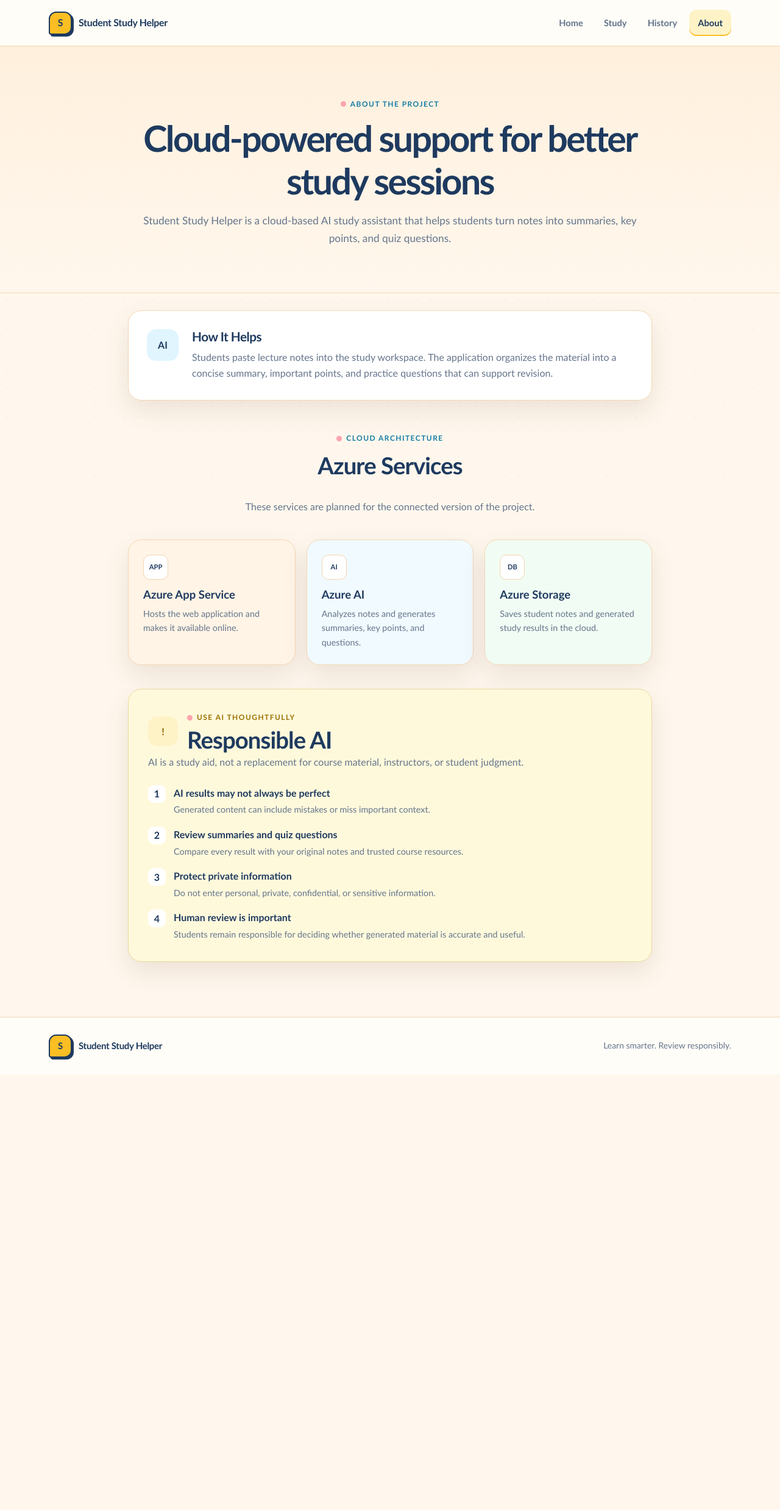
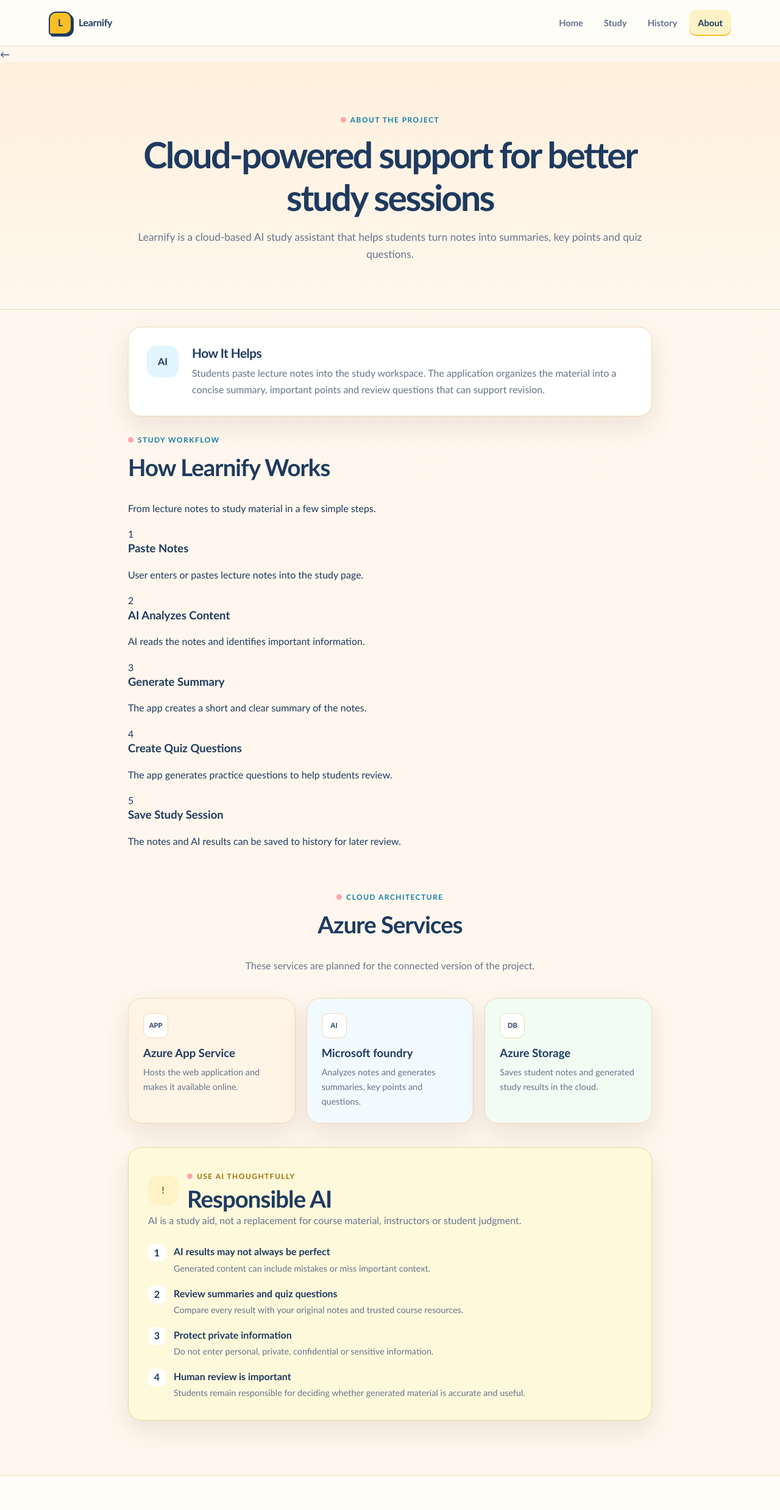
Before and after one commit to himanshi-2005/Learnify, a website: page public/about.html in a window 1280 px wide. Shown: the whole page at 61% size. Before the commit the page ends 1763 px from the top, so only its background shows below. Drawn offline with Linux system fonts and the light colour scheme.

Commit message:
Revise about.html for Learnify branding and content

```diff
--- a/public/about.html
+++ b/public/about.html
@@ -1,33 +1,237 @@
-<!DOCTYPE html>
+<!doctype html>
 <html lang="en">
   <head>
-  <meta charset="UTF-8"><meta name="viewport" content="width=device-width, initial-scale=1.0"><meta name="description" content="Learn about Student Study Helper, Azure services, and responsible AI.">
-  <title>Student Study Helper | About</title><link rel="stylesheet" href="style.css"><script src="script.js" defer></script>
+    <meta charset="UTF-8" />
+    <meta name="viewport" content="width=device-width, initial-scale=1.0" />
+
+    <meta
+      name="description"
+      content="Learn about Learnify, Azure services, and responsible AI."
+    />
+
+    <!-- Page title -->
+    <title>Learnify | About</title>
+
+    <link rel="stylesheet" href="style.css" />
+    <script src="script.js" defer></script>
   </head>
+
   <body>
-  <header class="site-header"><div class="container nav-wrap"><a class="brand" href="index.html"><span class="brand-icon">S</span>Student Study Helper</a><button class="menu-toggle" type="button" aria-label="Open navigation" aria-expanded="false">Menu</button><nav class="main-nav" aria-label="Main navigation"><a href="index.html">Home</a><a href="study.html">Study</a><a href="history.html">History</a><a href="about.html">About</a></nav></div></header>
+    <!-- Main site navigation -->
+    <header class="site-header">
+      <div class="container nav-wrap">
+        <a class="brand" href="index.html">
+          <span class="brand-icon">L</span>Learnify
+        </a>
+
+        <!-- navigation button -->
+        <button
+          class="menu-toggle"
+          type="button"
+          aria-label="Open navigation"
+          aria-expanded="false"
+        >
+          Menu
+        </button>
+
+        <!-- Main navigation links -->
+        <nav class="main-nav" aria-label="Main navigation">
+          <a href="index.html">Home</a>
+          <a href="study.html">Study</a>
+          <a href="history.html">History</a>
+          <a href="about.html">About</a>
+        </nav>
+      </div>
+    </header>
+
     <main>
-    <section class="about-hero"><div class="container narrow"><span class="eyebrow">About the project</span><h1>Cloud-powered support for better study sessions</h1><p>Student Study Helper is a cloud-based AI study assistant that helps students turn notes into summaries, key points, and quiz questions.</p></div></section>
+      <!-- Back button to return to the home page -->
+      <a class="back-button" href="index.html" aria-label="Back to home"
+        >&larr;</a
+      >
+
+      <!-- Intro section explaining the purpose of Learnify -->
+      <section class="about-hero">
+        <div class="container narrow">
+          <span class="eyebrow">About the project</span>
+          <h1>Cloud-powered support for better study sessions</h1>
+          <p>
+            Learnify is a cloud-based AI study assistant that helps students
+            turn notes into summaries, key points and quiz questions.
+          </p>
+        </div>
+      </section>
+
+      <!-- Main about page content -->
       <section class="container narrow about-content">
-      <article class="about-section"><div class="about-icon">AI</div><div><h2>How It Helps</h2><p>Students paste lecture notes into the study workspace. The application organizes the material into a concise summary, important points, and practice questions that can support revision.</p></div></article>
-      <div class="services-heading"><span class="eyebrow">Cloud architecture</span><h2>Azure Services</h2><p>These services are planned for the connected version of the project.</p></div>
+        <!-- Explains the main benefit of the application -->
+        <article class="about-section">
+          <div class="about-icon">AI</div>
+          <div>
+            <h2>How It Helps</h2>
+            <p>
+              Students paste lecture notes into the study workspace. The
+              application organizes the material into a concise summary,
+              important points and review questions that can support revision.
+            </p>
+          </div>
+        </article>
+
+        <!-- Step by step workflow for using Learnify -->
+        <section class="learnify-works" aria-labelledby="learnifyWorksTitle">
+          <div class="works-heading">
+            <span class="eyebrow">Study workflow</span>
+            <h2 id="learnifyWorksTitle">How Learnify Works</h2>
+            <p>From lecture notes to study material in a few simple steps.</p>
+          </div>
+
+          <!-- Timeline showing the user journey -->
+          <div class="works-timeline">
+            <article class="works-step">
+              <span class="step-number">1</span>
+              <div>
+                <h3>Paste Notes</h3>
+                <p>User enters or pastes lecture notes into the study page.</p>
+              </div>
+            </article>
+
+            <article class="works-step">
+              <span class="step-number">2</span>
+              <div>
+                <h3>AI Analyzes Content</h3>
+                <p>AI reads the notes and identifies important information.</p>
+              </div>
+            </article>
+
+            <article class="works-step">
+              <span class="step-number">3</span>
+              <div>
+                <h3>Generate Summary</h3>
+                <p>The app creates a short and clear summary of the notes.</p>
+              </div>
+            </article>
+
+            <article class="works-step">
+              <span class="step-number">4</span>
+              <div>
+                <h3>Create Quiz Questions</h3>
+                <p>
+                  The app generates practice questions to help students review.
+                </p>
+              </div>
+            </article>
+
+            <article class="works-step">
+              <span class="step-number">5</span>
+              <div>
+                <h3>Save Study Session</h3>
+                <p>
+                  The notes and AI results can be saved to history for later
+                  review.
+                </p>
+              </div>
+            </article>
+          </div>
+        </section>
+
+        <!-- Lists the Azure services planned for the cloud version -->
+        <div class="services-heading">
+          <span class="eyebrow">Cloud architecture</span>
+          <h2>Azure Services</h2>
+          <p>
+            These services are planned for the connected version of the project.
+          </p>
+        </div>
+
+        <!-- Azure service cards -->
         <div class="services-grid">
-        <article class="service-card"><span class="service-mark">APP</span><h3>Azure App Service</h3><p>Hosts the web application and makes it available online.</p></article>
-        <article class="service-card"><span class="service-mark">AI</span><h3>Azure AI</h3><p>Analyzes notes and generates summaries, key points, and questions.</p></article>
-        <article class="service-card"><span class="service-mark">DB</span><h3>Azure Storage</h3><p>Saves student notes and generated study results in the cloud.</p></article>
+          <article class="service-card">
+            <span class="service-mark">APP</span>
+            <h3>Azure App Service</h3>
+            <p>Hosts the web application and makes it available online.</p>
+          </article>
+
+          <article class="service-card">
+            <span class="service-mark">AI</span>
+            <h3>Microsoft foundry</h3>
+            <p>
+              Analyzes notes and generates summaries, key points and questions.
+            </p>
+          </article>
+
+          <article class="service-card">
+            <span class="service-mark">DB</span>
+            <h3>Azure Storage</h3>
+            <p>Saves student notes and generated study results in the cloud.</p>
+          </article>
         </div>
+
+        <!-- Responsible AI guidance for students -->
         <article class="responsible-card">
-        <div class="responsible-heading"><span class="feature-icon yellow">!</span><div><span class="eyebrow">Use AI thoughtfully</span><h2>Responsible AI</h2></div></div>
-        <p>AI is a study aid, not a replacement for course material, instructors, or student judgment.</p>
+          <div class="responsible-heading">
+            <span class="feature-icon yellow">!</span>
+            <div>
+              <span class="eyebrow">Use AI thoughtfully</span>
+              <h2>Responsible AI</h2>
+            </div>
+          </div>
+
+          <p>
+            AI is a study aid, not a replacement for course material,
+            instructors or student judgment.
+          </p>
+
+          <!-- Important reminders for safe and responsible AI use -->
           <ul class="responsible-list">
-          <li><span>1</span><div><strong>AI results may not always be perfect</strong><p>Generated content can include mistakes or miss important context.</p></div></li>
-          <li><span>2</span><div><strong>Review summaries and quiz questions</strong><p>Compare every result with your original notes and trusted course resources.</p></div></li>
-          <li><span>3</span><div><strong>Protect private information</strong><p>Do not enter personal, private, confidential, or sensitive information.</p></div></li>
-          <li><span>4</span><div><strong>Human review is important</strong><p>Students remain responsible for deciding whether generated material is accurate and useful.</p></div></li>
+            <li>
+              <span>1</span>
+              <div>
+                <strong>AI results may not always be perfect</strong>
+                <p>
+                  Generated content can include mistakes or miss important
+                  context.
+                </p>
+              </div>
+            </li>
+
+            <li>
+              <span>2</span>
+              <div>
+                <strong>Review summaries and quiz questions</strong>
+                <p>
+                  Compare every result with your original notes and trusted
+                  course resources.
+                </p>
+              </div>
+            </li>
+
+            <li>
+              <span>3</span>
+              <div>
+                <strong>Protect private information</strong>
+                <p>
+                  Do not enter personal, private, confidential or sensitive
+                  information.
+                </p>
+              </div>
+            </li>
+
+            <li>
+              <span>4</span>
+              <div>
+                <strong>Human review is important</strong>
+                <p>
+                  Students remain responsible for deciding whether generated
+                  material is accurate and useful.
+                </p>
+              </div>
+            </li>
           </ul>
         </article>
       </section>
     </main>
-  <footer class="site-footer"><div class="container footer-wrap"><a class="brand footer-brand" href="index.html"><span class="brand-icon">S</span>Student Study Helper</a><p>Learn smarter. Review responsibly.</p></div></footer>
+
+    <!-- Footer -->
+    <footer class="site-footer"></footer>
   </body>
 </html>
```
Lines whose indentation alone changed are shown as unchanged.
